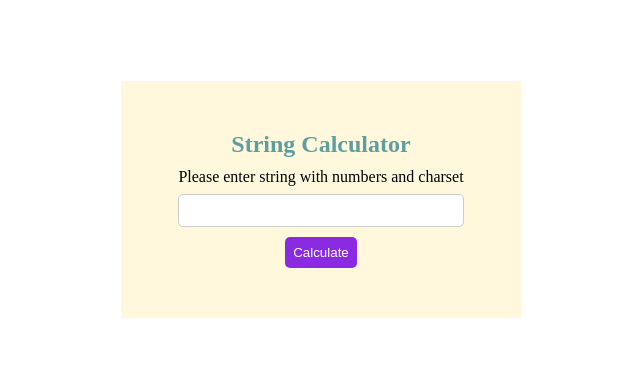
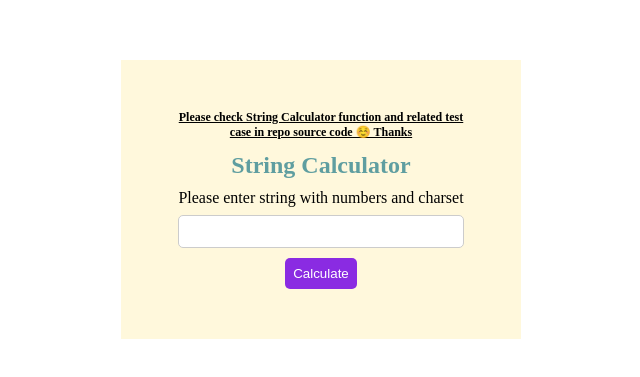
Before and after one commit to ppuneet64/incubyte-test, a website with bundled scripts: page index.html in a window 1280 px wide. Shown: the part 201-578 px from the top of the page, without its empty margins (319-959 px from the left). Built offline with nearby package versions, Linux system fonts and the light colour scheme.

Commit message:
Added Notes

```diff
--- a/index.html
+++ b/index.html
@@ -8,6 +8,10 @@
     </head>
     <body>
         <div class="container">
+            <h1 id="note">
+                Please check String Calculator function and related test case in
+                repo source code ☺️ Thanks
+            </h1>
             <h1 class="heading">String Calculator</h1>
             <div class="wrapper">
                 <p id="result"></p>
--- a/style.css
+++ b/style.css
@@ -8,6 +8,12 @@ body {
     justify-content: center;
     align-items: center;
     height: calc(100vh);
+}
+#note {
+    font-size: 12px;
+    text-align: center;
+    margin-bottom: 12px;
+    text-decoration: underline;
 }
 .heading {
     font-size: 1.5rem;
```
